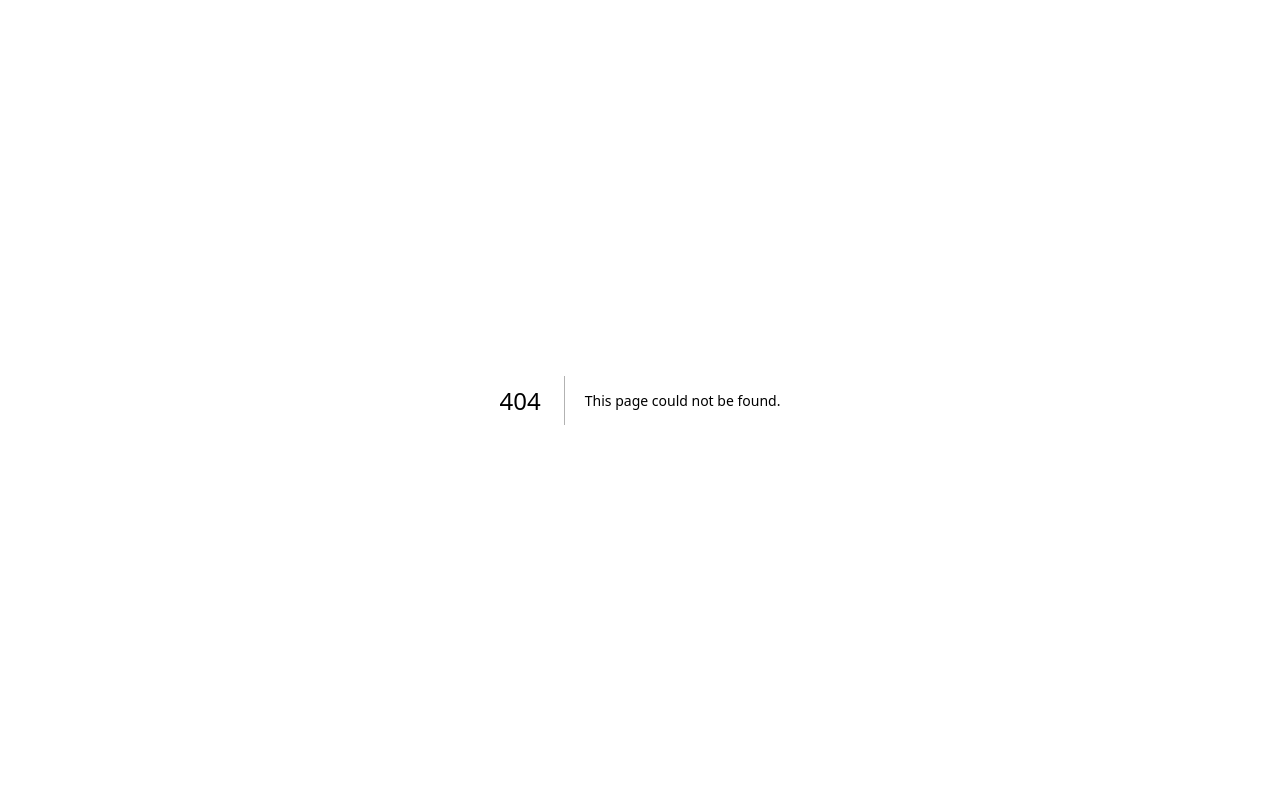
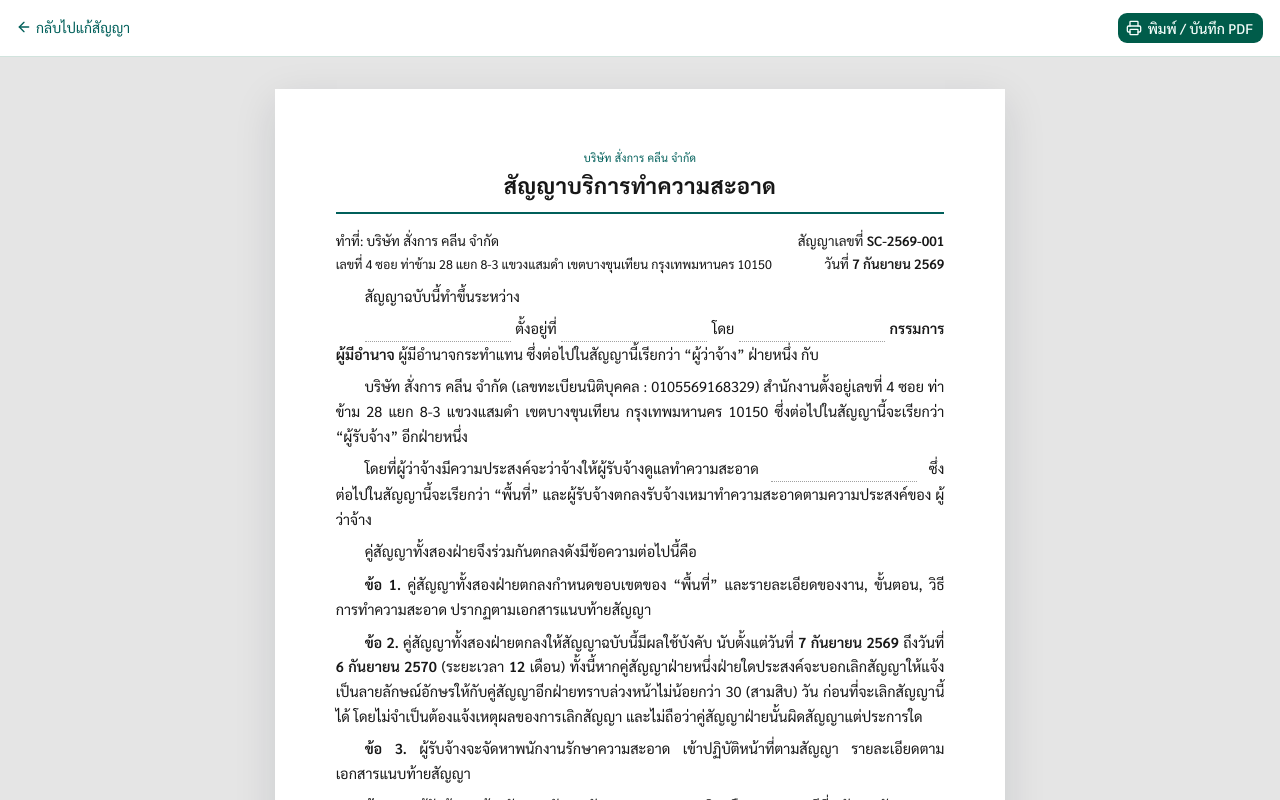
Before and after one commit to pattarish-web/SKC-Contact, a Next.js app: page /print in a window 1280 px wide. Before the commit this address had no page. Shown: the top 800 px of the page. Built offline with nearby package versions, Linux system fonts and the light colour scheme.

Commit message:
Fix preview disconnect and print dialog auto-close
Bind the dev server to 127.0.0.1 so Cursor preview HMR is allowed, and open a dedicated print page instead of calling window.print inside the iframe.

Co-authored-by: pattarish <pattarish@gmail.com>

```diff
--- a/next.config.ts
+++ b/next.config.ts
@@ -1,7 +1,7 @@
 import type { NextConfig } from "next";
 
 const nextConfig: NextConfig = {
-  allowedDevOrigins: ["127.0.0.1", "localhost"],
+  allowedDevOrigins: ["127.0.0.1", "localhost", "172.30.0.2"],
 };
 
 export default nextConfig;
--- a/package.json
+++ b/package.json
@@ -3,7 +3,7 @@
   "version": "0.1.0",
   "private": true,
   "scripts": {
-    "dev": "next dev --port 43123",
+    "dev": "next dev --hostname 127.0.0.1 --port 43123",
     "build": "next build",
     "start": "next start --port 43123",
     "lint": "eslint",
--- /dev/null
+++ b/src/app/print/page.tsx
@@ -0,0 +1,34 @@
+"use client";
+
+import { ContractDocument } from "@/components/contract-document";
+import { Button } from "@/components/ui/button";
+import { buildContractContext } from "@/lib/contract";
+import { useContractDraft } from "@/lib/draft-store";
+import { ArrowLeft, Printer } from "lucide-react";
+import Link from "next/link";
+import { useMemo } from "react";
+
+export default function PrintPage() {
+  const [inputs] = useContractDraft();
+  const ctx = useMemo(() => buildContractContext(inputs), [inputs]);
+
+  return (
+    <div className="min-h-full bg-neutral-200">
+      <div className="no-print sticky top-0 z-20 flex flex-wrap items-center justify-between gap-3 border-b bg-white px-4 py-3">
+        <Link href="/" className="text-sm text-teal-800 hover:underline">
+          <span className="inline-flex items-center gap-1">
+            <ArrowLeft className="size-4" />
+            กลับไปแก้สัญญา
+          </span>
+        </Link>
+        <Button type="button" onClick={() => window.print()}>
+          <Printer data-icon="inline-start" />
+          พิมพ์ / บันทึก PDF
+        </Button>
+      </div>
+      <div className="preview-frame mx-auto max-w-[210mm] p-4 sm:p-8">
+        <ContractDocument ctx={ctx} />
+      </div>
+    </div>
+  );
+}
--- a/src/components/contract-app.tsx
+++ b/src/components/contract-app.tsx
@@ -70,8 +70,7 @@ export function ContractApp() {
   }
 
   function printContract() {
-    setPane("preview");
-    window.setTimeout(() => window.print(), 50);
+    window.open("/print", "_blank");
   }
 
   return (
@@ -157,7 +156,7 @@ export function ContractApp() {
               ตัวอย่างสัญญา
             </h2>
             <p className="text-xs text-muted-foreground">
-              2 หน้า · A4 · เมื่อพิมพ์เลือก “Save as PDF”
+              2 หน้า · A4 · กดพิมพ์จะเปิดหน้าสัญญาใหม่ แล้วเลือก Save as PDF
             </p>
           </div>
           <div className="preview-frame overflow-auto rounded-2xl border border-border bg-neutral-200/70 p-3 sm:p-6">
```
